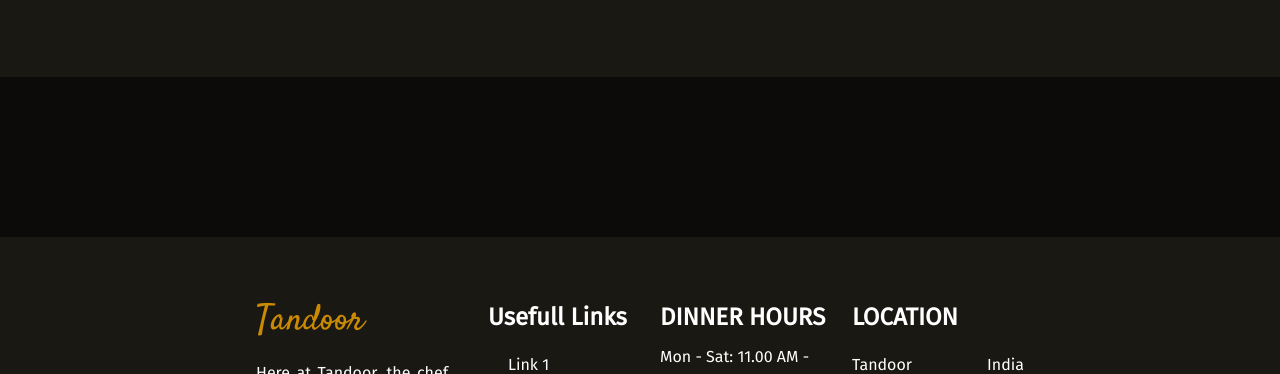
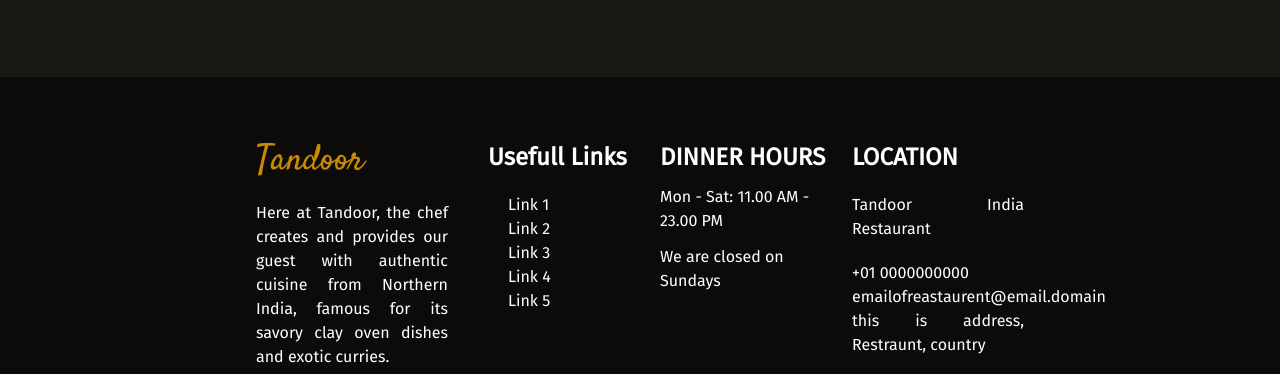
Before and after one commit to Soumyadeep002/tandoor_india, a website with bundled scripts: page index.html in a window 1280 px wide. Shown: the part 4577-4951 px from the top of the page. Built offline with nearby package versions, Linux system fonts and the light colour scheme.

Commit message:
contact removed

```diff
--- a/index.html
+++ b/index.html
@@ -22,10 +22,11 @@
     </div>
     <!-- ######### END of LOADER ########## -->
 
+    <div class="-mt-11 hidden"></div>
     <!-- ######### HEADER ########## -->
     <header class="">
         <nav id="nav" class="fixed w-full z-[99] my-txt-font">
-            <div id="topbar" class="duration-200 w-full py-2">
+            <div id="topbar" class="duration-200 w-full py-2 ">
                 <div class="w-11/12 md:w-5/6 lg:w-4/6 xl:w-3/5 flex justify-between text-white font-bold text-xs md:text-sm  gap-3 mx-auto">
                     <div>Mon-Sat: 11AM - 23PM</div>
                     <div class="flex gap-5">
@@ -421,16 +422,9 @@
         </section>
         <!-- ######### END of CUSTOMER REVIEW ########## -->
 
-        <!-- ######### CONTACT US ########## -->
-        <section id="contact">
-            <div class="w-full bg-[#0c0b09] py-20" >
-
-            </div>
-        </section>
-        <!-- ######### END of CONTACT US ########## -->
     </main>
     <!-- ######### FOOTER ########## -->
-    <footer class="w-screen bg-[#1a1813] my-txt-font">
+    <footer class="w-screen bg-[#0c0b09] my-txt-font">
         <div class="w-11/12 md:w-5/6 lg:w-4/6 xl:w-3/5 mx-auto py-16 flex flex-col md:flex-row">
             <div id="brand-name" class="branding text-white w-full md:w-1/4 mb-8">
                 <div class="ttl text-4xl my-satisfy-font text-yellow-600">Tandoor</div>
```
Also changed, not shown: css/home.css.
